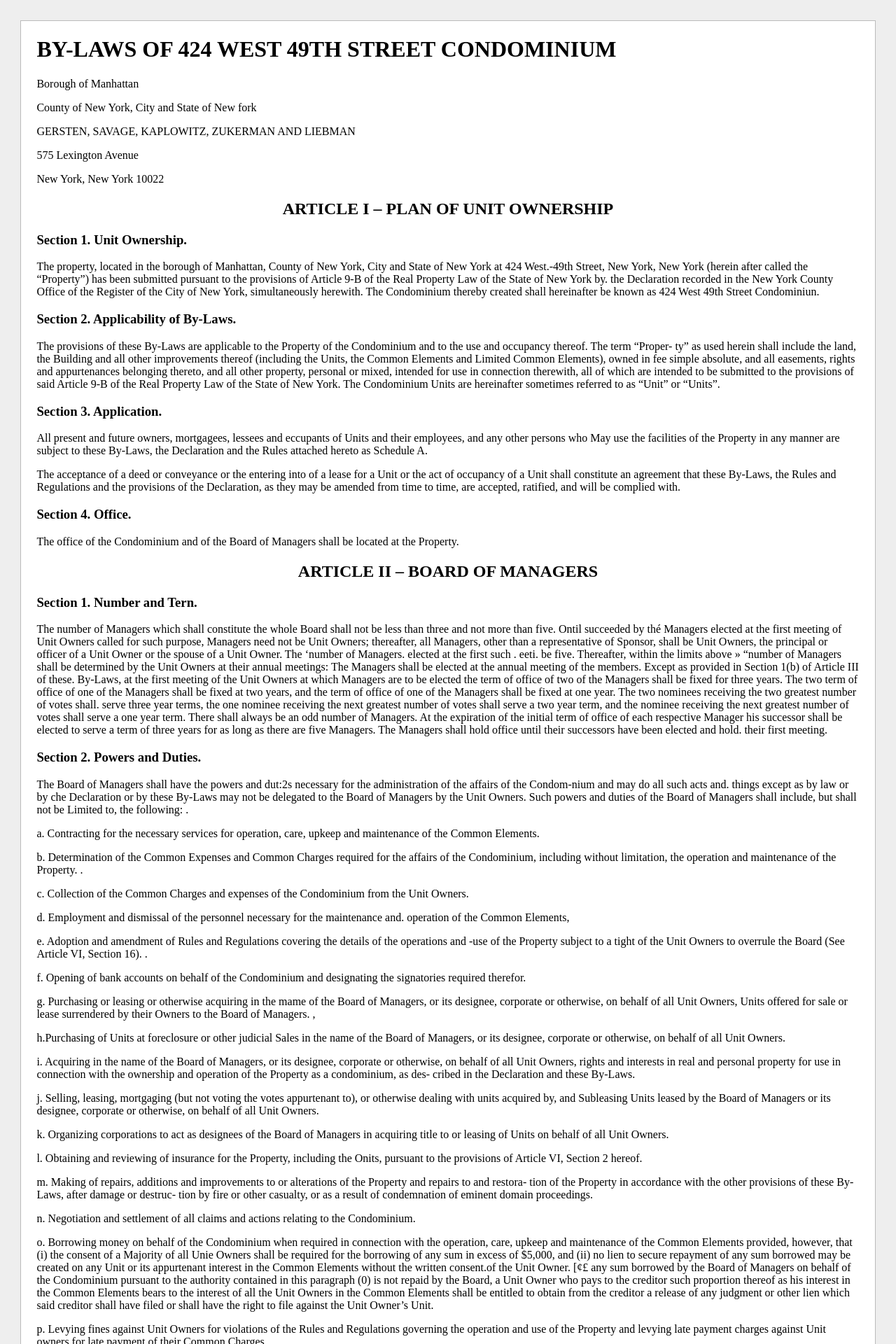
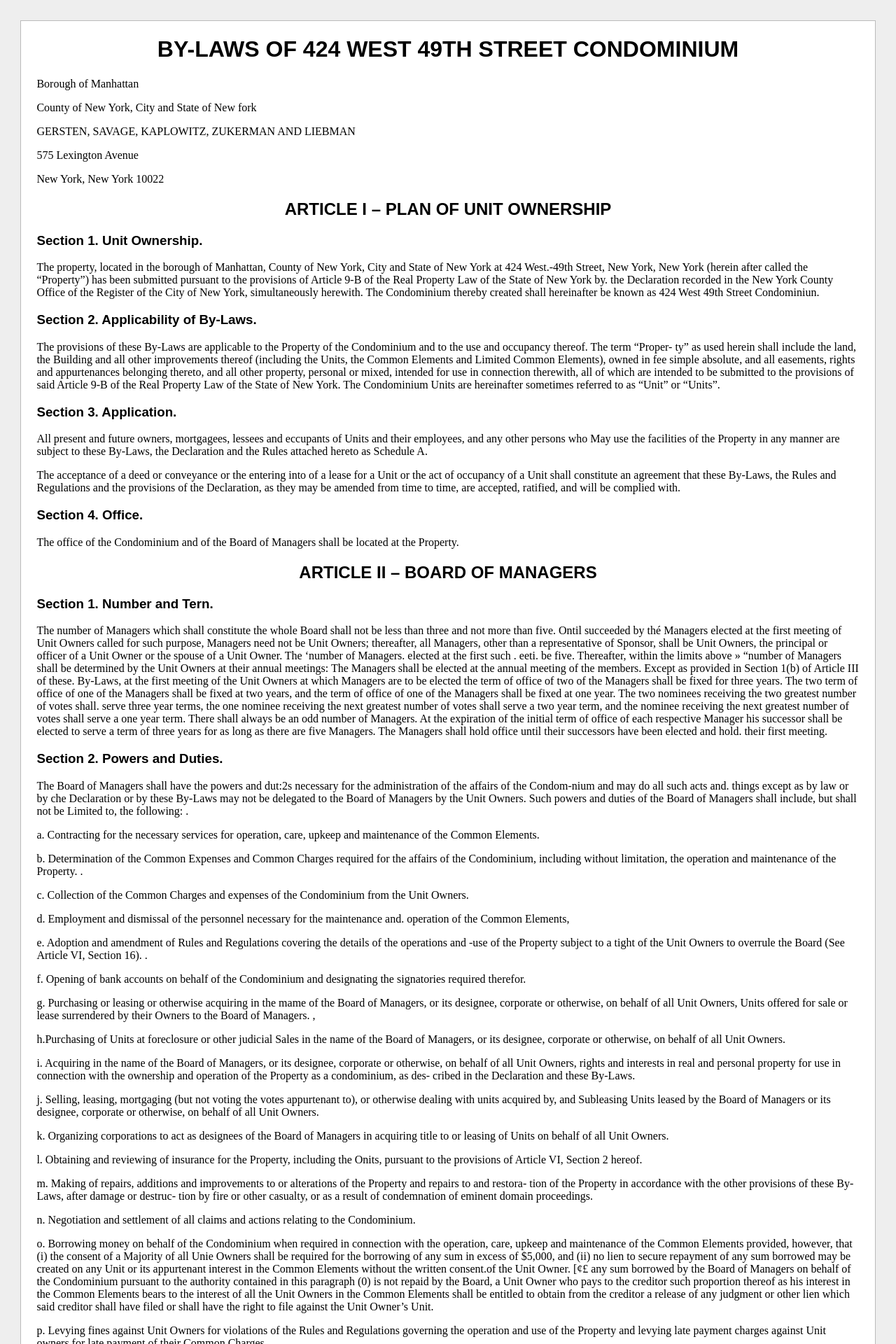
Before and after one commit to lmanul/424, a Jekyll site: the page built from index.md, in a window 1280 px wide. Shown: the top 1920 px of the page at 70% size. Built offline with Jekyll 4.4.1, drawn with Linux system fonts in a browser that asks for light colours.

Commit message:
Title styling

```diff
--- a/css/basic.css
+++ b/css/basic.css
@@ -19,7 +19,11 @@ img {
   max-width: 80%;
 }
 
-h2 {
+h1, h2, h3 {
+  font-family: arial;
+}
+
+h1, h2 {
   text-align: center;
 }
 
```
